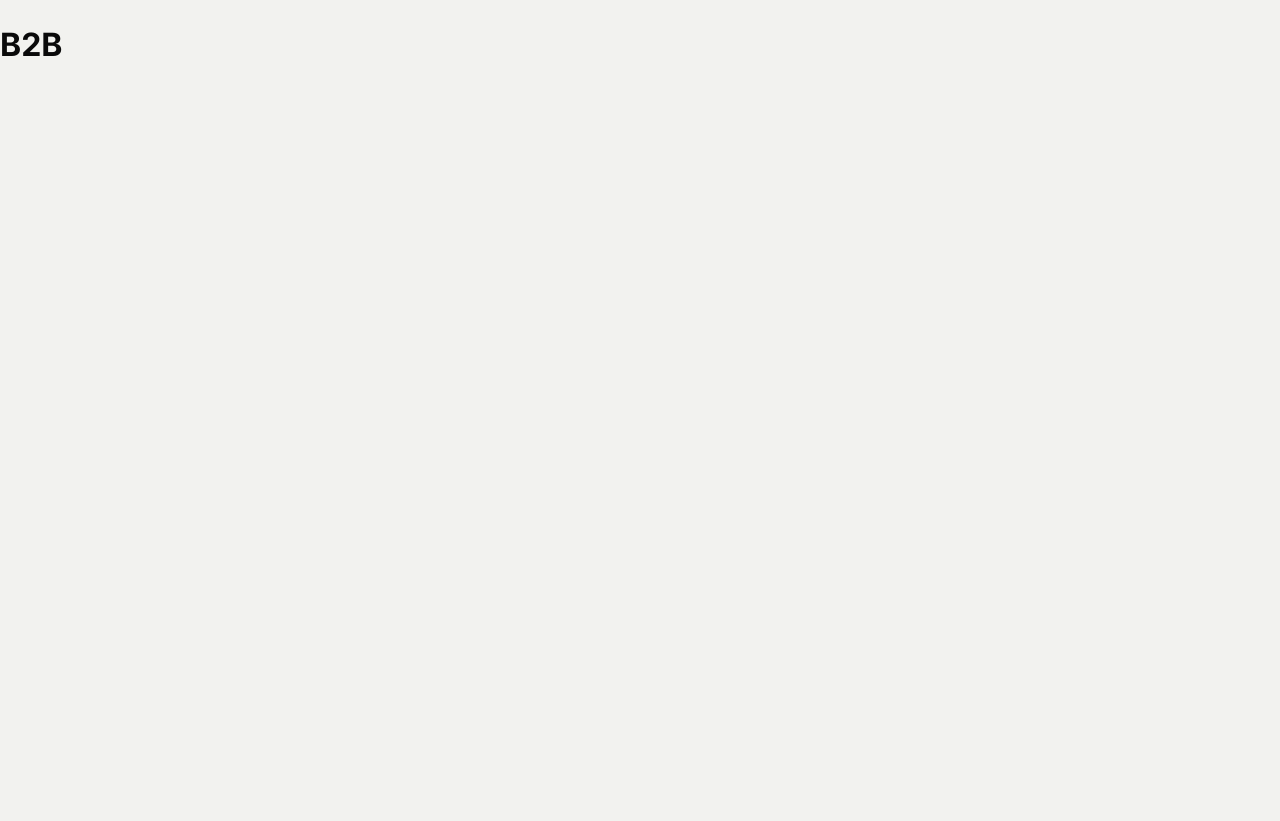
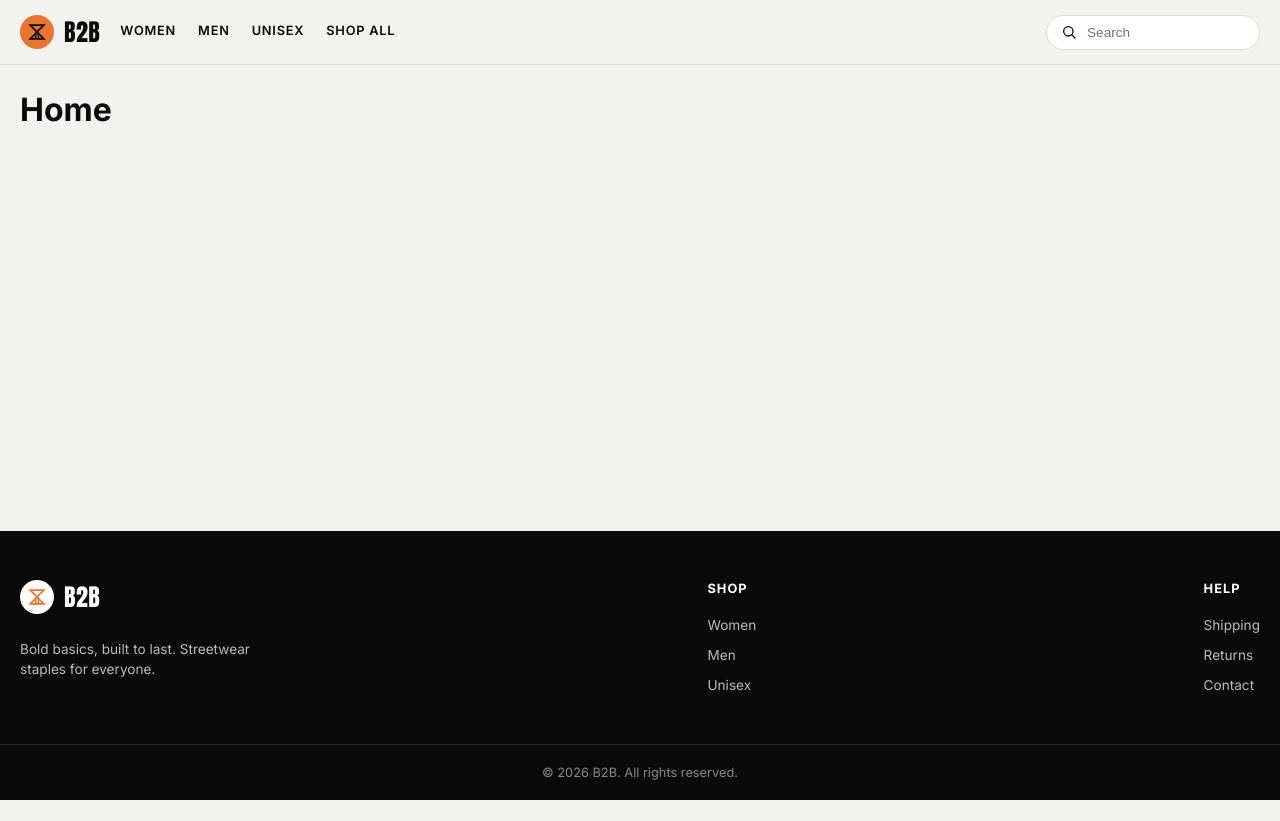
Before and after one commit to Momen2811/E-commerce-Project, a React (Vite) app: page / in a window 1280 px wide. After the commit the page ends 800 px from the top, so only its background shows below. Built offline with nearby package versions, Linux system fonts and the light colour scheme.

Commit message:
feat: add app shell with header, footer, router, and 404

```diff
--- a/src/App.jsx
+++ b/src/App.jsx
@@ -1,3 +1,25 @@
+import { Routes, Route } from 'react-router-dom'
+import Header from './components/Header.jsx'
+import Footer from './components/Footer.jsx'
+import HomePage from './pages/HomePage.jsx'
+import ShopPage from './pages/ShopPage.jsx'
+import ProductPage from './pages/ProductPage.jsx'
+import NotFoundPage from './pages/NotFoundPage.jsx'
+
 export default function App() {
-  return <h1>B2B</h1>
+  return (
+    <div className="app">
+      <Header />
+      <main className="main">
+        <Routes>
+          <Route path="/" element={<HomePage />} />
+          <Route path="/shop" element={<ShopPage />} />
+          <Route path="/shop/:audience" element={<ShopPage />} />
+          <Route path="/product/:slug" element={<ProductPage />} />
+          <Route path="*" element={<NotFoundPage />} />
+        </Routes>
+      </main>
+      <Footer />
+    </div>
+  )
 }
--- /dev/null
+++ b/src/components/Footer.jsx
@@ -0,0 +1,27 @@
+import Logo from './Logo.jsx'
+
+export default function Footer() {
+  return (
+    <footer className="footer">
+      <div className="footer__inner">
+        <div className="footer__col">
+          <Logo variant="full" className="logo--invert" />
+          <p style={{ color: '#bbb', maxWidth: 240, fontSize: '.85rem' }}>Bold basics, built to last. Streetwear staples for everyone.</p>
+        </div>
+        <div className="footer__col">
+          <h4>Shop</h4>
+          <a href="/shop/women">Women</a>
+          <a href="/shop/men">Men</a>
+          <a href="/shop/unisex">Unisex</a>
+        </div>
+        <div className="footer__col">
+          <h4>Help</h4>
+          <a href="#">Shipping</a>
+          <a href="#">Returns</a>
+          <a href="#">Contact</a>
+        </div>
+      </div>
+      <div className="footer__bottom">© 2026 B2B. All rights reserved.</div>
+    </footer>
+  )
+}
--- /dev/null
+++ b/src/components/Header.jsx
@@ -0,0 +1,42 @@
+import { useState } from 'react'
+import { Link, NavLink, useNavigate } from 'react-router-dom'
+import Logo from './Logo.jsx'
+import { Icon } from '../icons.jsx'
+
+export default function Header() {
+  const [menuOpen, setMenuOpen] = useState(false)
+  const [query, setQuery] = useState('')
+  const navigate = useNavigate()
+
+  function submitSearch(e) {
+    e.preventDefault()
+    const q = query.trim()
+    if (q) navigate(`/search?q=${encodeURIComponent(q)}`)
+    setMenuOpen(false)
+  }
+
+  const close = () => setMenuOpen(false)
+
+  return (
+    <header className="header">
+      <div className="header__bar">
+        <button className="header__menu-btn" aria-label="Toggle menu" onClick={() => setMenuOpen((o) => !o)}>
+          <Icon.Menu />
+        </button>
+        <Link to="/" className="header__logo" aria-label="B2B home" onClick={close}>
+          <Logo variant="full" />
+        </Link>
+        <nav className={`header__nav ${menuOpen ? 'is-open' : ''}`}>
+          <NavLink to="/shop/women" className="header__link" onClick={close}>Women</NavLink>
+          <NavLink to="/shop/men" className="header__link" onClick={close}>Men</NavLink>
+          <NavLink to="/shop/unisex" className="header__link" onClick={close}>Unisex</NavLink>
+          <NavLink to="/shop" end className="header__link" onClick={close}>Shop All</NavLink>
+        </nav>
+        <form className="header__search" onSubmit={submitSearch} role="search">
+          <Icon.Search width={16} height={16} />
+          <input type="search" placeholder="Search" value={query} onChange={(e) => setQuery(e.target.value)} aria-label="Search products" />
+        </form>
+      </div>
+    </header>
+  )
+}
--- /dev/null
+++ b/src/pages/HomePage.jsx
@@ -0,0 +1,3 @@
+export default function HomePage() {
+  return <div className="container"><h1>Home</h1></div>
+}
--- /dev/null
+++ b/src/pages/NotFoundPage.jsx
@@ -0,0 +1,11 @@
+import { Link } from 'react-router-dom'
+
+export default function NotFoundPage() {
+  return (
+    <div className="notfound">
+      <h1>404</h1>
+      <p>This page wandered off.</p>
+      <Link to="/" className="btn btn--primary">Back home</Link>
+    </div>
+  )
+}
--- /dev/null
+++ b/src/pages/ProductPage.jsx
@@ -0,0 +1,3 @@
+export default function ProductPage() {
+  return <div className="container"><h1>Product</h1></div>
+}
--- /dev/null
+++ b/src/pages/ShopPage.jsx
@@ -0,0 +1,3 @@
+export default function ShopPage() {
+  return <div className="container"><h1>Shop</h1></div>
+}
```
